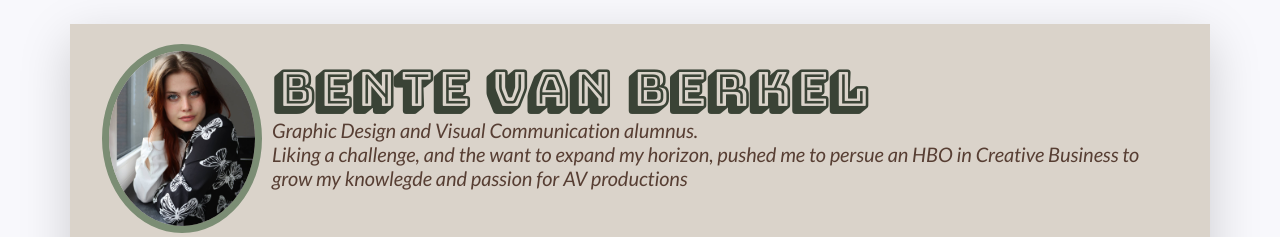
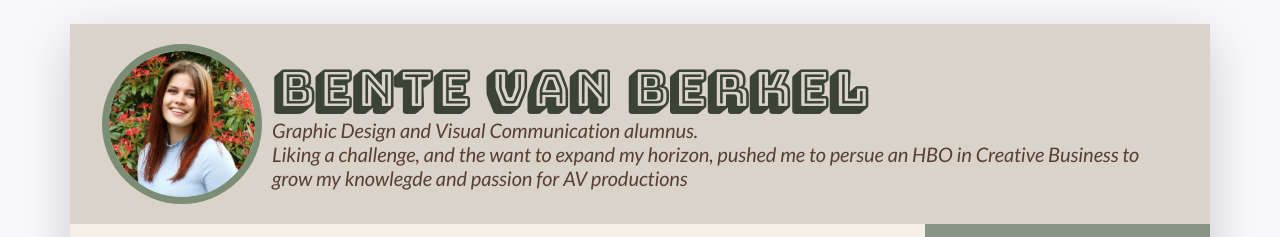
Before and after one commit to BentevanBerkel/individual-cv, a plain HTML site: page index.html in a window 1280 px wide. Shown: the top 237 px of the page. Drawn offline with nearby package versions, Linux system fonts and the light colour scheme; grey boxes are pictures that could not be loaded; a web font is replaced by a local one.

Commit message:
change of portrait 2

```diff
--- a/index.html
+++ b/index.html
@@ -56,7 +56,7 @@
             "w-100" makes sure the image takes the full width of the column it's in
             "rounded-circle" cuts a circle around the image
           -->
-          <img class="picture-bente" src="images/bente-portrait.jpg" alt="Portrait of Bente van Berkel">
+          <img class="picture-bente" src="images/portrait-bente-van-berkel.jpeg" alt="Portrait of Bente van Berkel">
         </div>
         <!--
           A container to wrap around your name and tagline. Full-width at small size, then columns of increasing size.
```
Also changed, not shown: images/bente-portrait.jpg (deleted), images/portrait-bente-van-berkel.jpeg (added).
